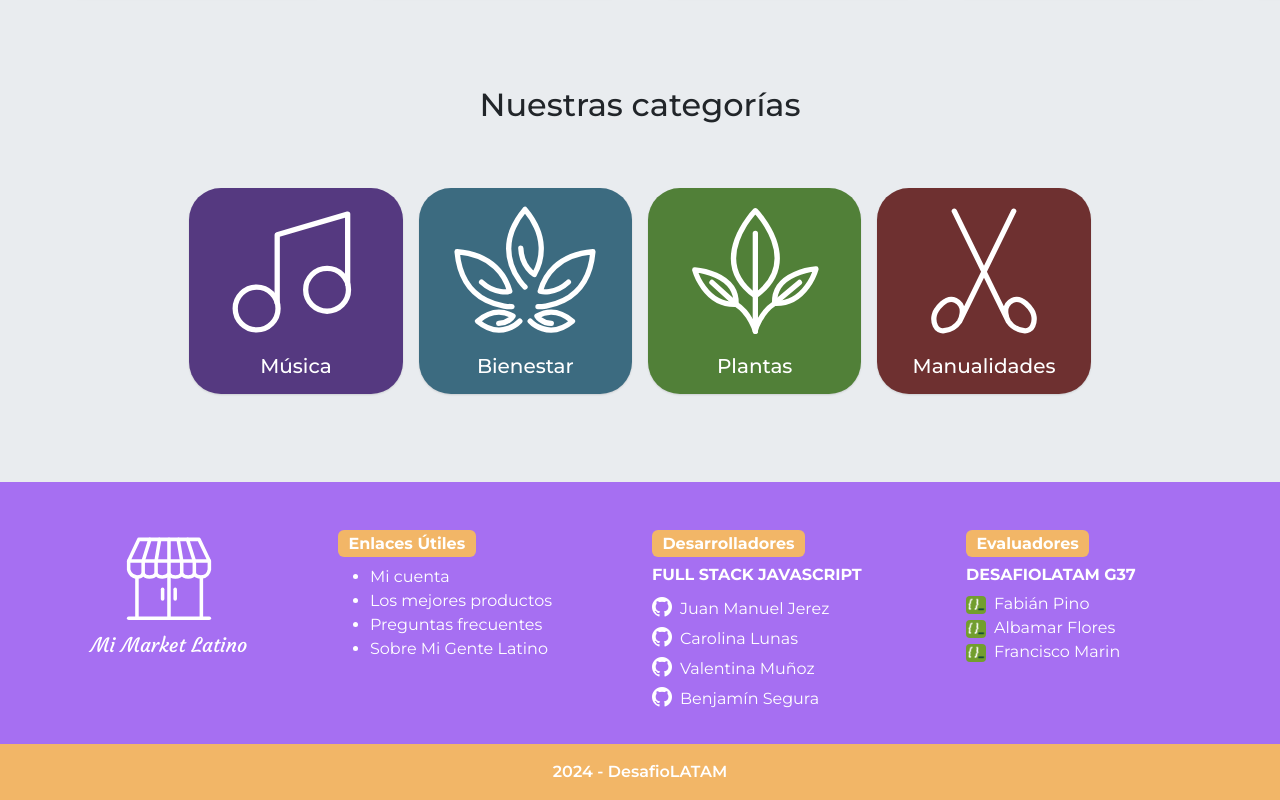
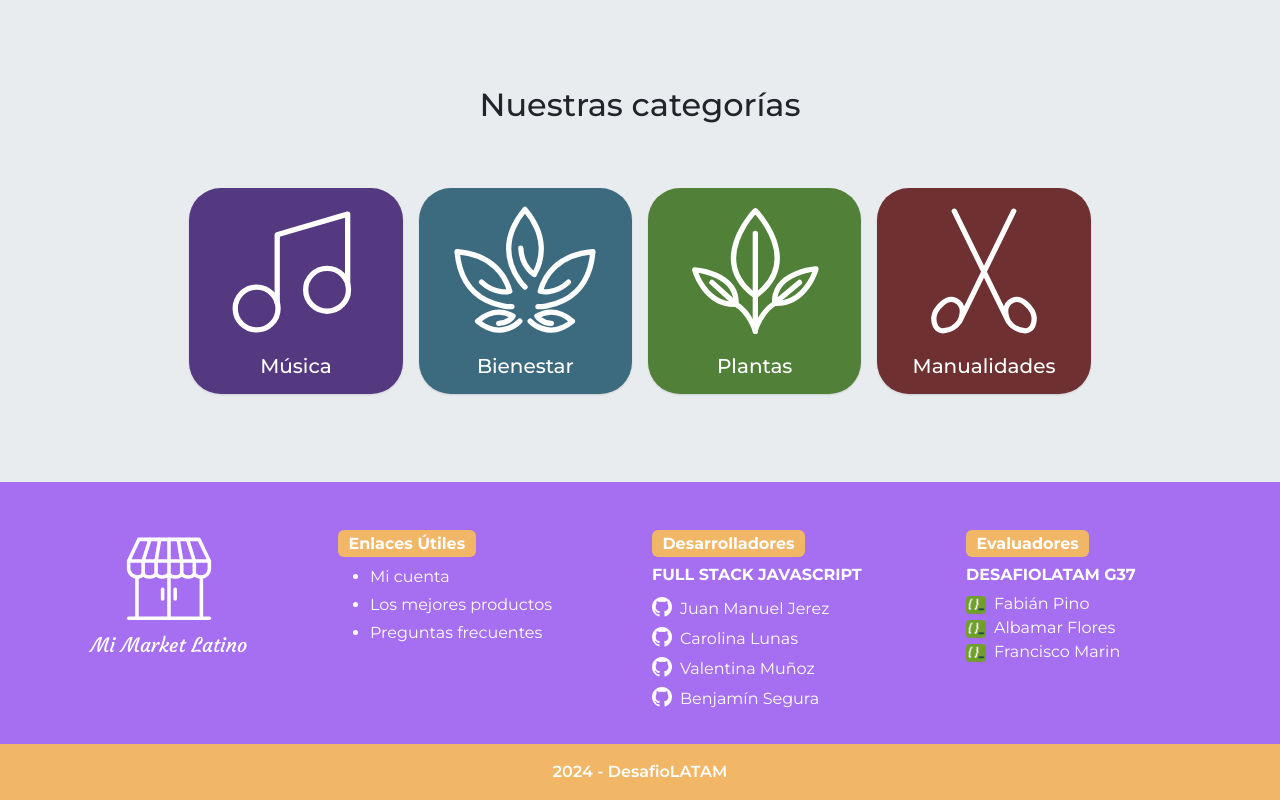
Before and after one commit to carolinalunasfarah/marketplace-frontend-react-user, a React (Vite) app: page / in a window 1280 px wide. Shown: the part 1297-2097 px from the top of the page. Built offline with nearby package versions, Linux system fonts and the light colour scheme.

Commit message:
arrange style footer links

```diff
--- a/src/components/Footer.jsx
+++ b/src/components/Footer.jsx
@@ -13,7 +13,6 @@ const Footer = () => {
             behavior: "smooth",
         });
     };
-
 
     return (
         <>
@@ -34,15 +33,15 @@ const Footer = () => {
                                 Enlaces Útiles
                             </Badge>
                             <ul>
-                                <li>
+                                <li className="mb-1">
                                     <Link
                                         to="/inicia-sesion"
-                                        className="text-decoration-none mb-2"
+                                        className="text-decoration-none"
                                         onClick={scrollToTop}>
                                         Mi cuenta
                                     </Link>
                                 </li>
-                                <li>
+                                <li className="mb-1">
                                     <Link
                                         to="/productos"
                                         className="text-decoration-none mb-2"
@@ -56,14 +55,6 @@ const Footer = () => {
                                         className="text-decoration-none mb-2"
                                         onClick={scrollToTop}>
                                         Preguntas frecuentes
-                                    </Link>
-                                </li>
-                                <li>
-                                    <Link
-                                        to="/"
-                                        className="text-decoration-none mb-2"
-                                        onClick={scrollToTop}>
-                                        Sobre Mi Gente Latino
                                     </Link>
                                 </li>
                             </ul>
```
